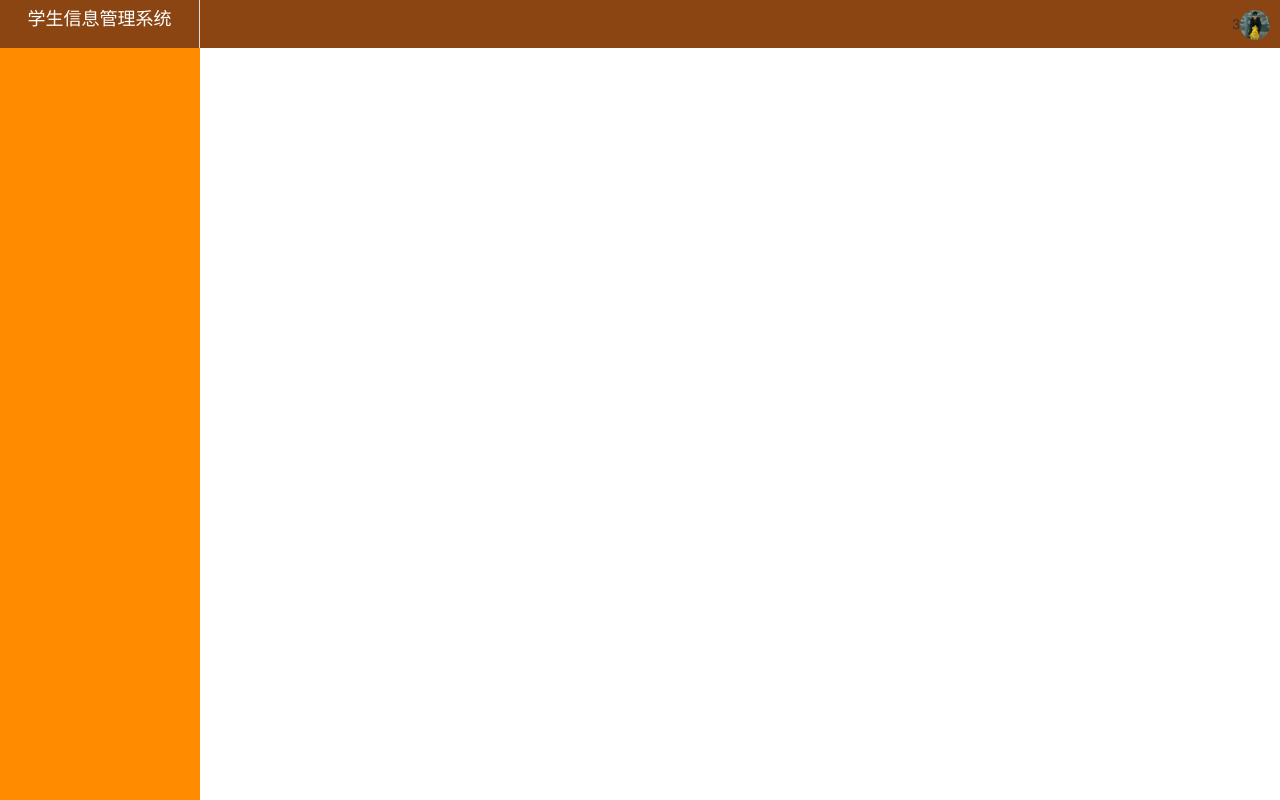
After one commit to ThanlonSmith/stu-django, a Django app: page /layout/ in a window 1280 px wide. The commit adds this page. Run offline with Django 3.2, Linux system fonts and the light colour scheme.

Commit message:
Add Motherboard

```diff
--- a/app01/views.py
+++ b/app01/views.py
@@ -8,11 +8,11 @@ def classes(request):
     :param request:对象相关的数据
     :return:渲染后的模板
     '''
-    # 创建连接
+    ticket = request.COOKIES.get('ticket')
+    if not ticket:
+        return redirect('/login/')
     conn = pymysql.connect(host='127.0.0.1', port=3306, user='root', passwd='123456', db='test')
-    # 创建游标
     cursor = conn.cursor(cursor=pymysql.cursors.DictCursor)
-    # 执行sql语句
     cursor.execute("select id,title from class")
     classes_list = cursor.fetchall()
     cursor.close()
@@ -191,3 +191,24 @@ def add_class_modal(request):
         return HttpResponse('ok')
     else:
         return HttpResponse('班级不能为空！')
+
+
+def layout(request):
+    return render(request, 'layout.html')
+
+
+def login(request):
+    '''
+    登录
+    :param request:
+    :return:
+    '''
+    username = request.POST.get('username')
+    pwd = request.POST.get('pwd')
+    if request.method == 'POST':
+        if username == 'thanlon' and pwd == '123456':
+            obj = redirect('/classes/')
+            # obj.set_cookie('ticket', 'O2UikIFGGvHxcUQD7rIbgxedinIpEoMjStxoO579rgY8NeQM')
+            return obj
+    else:
+        return render(request, 'login.html')
--- a/stu_sys/urls.py
+++ b/stu_sys/urls.py
@@ -27,4 +27,6 @@ urlpatterns = [
     path('edit-student/', views.edit_student),
     path('del-student/', views.del_student),
     path('add-class-modal/', views.add_class_modal),
+    path('layout/', views.layout),
+    path('login/', views.login),
 ]
--- /dev/null
+++ b/templates/layout.html
@@ -0,0 +1,68 @@
+<!doctype html>
+<html lang="en">
+<head>
+    <meta charset="UTF-8">
+    <meta name="viewport"
+          content="width=device-width, user-scalable=no, initial-scale=1.0, maximum-scale=1.0, minimum-scale=1.0">
+    <meta http-equiv="X-UA-Compatible" content="ie=edge">
+    <title>后台管理</title>
+    <link rel="stylesheet"
+          href="https://cdn.jsdelivr.net/npm/bootstrap@3.3.7/dist/css/bootstrap.min.css"
+          integrity="sha384-BVYiiSIFeK1dGmJRAkycuHAHRg32OmUcww7on3RYdg4Va+PmSTsz/K68vbdEjh4u"
+          crossorigin="anonymous">
+    <style>
+        .pg-header {
+            height: 48px;
+            background-color: saddlebrown;
+            line-height: 48px;
+        }
+
+        .pg-menu {
+            width: 200px;
+            position: absolute;
+            top: 48px;
+            left: 0;
+            bottom: 0;
+            background: darkorange;
+        }
+
+        .pg-content {
+            position: absolute;
+            left: 200px;
+            top: 48px;
+            right: 0;
+            bottom: 0;
+            overflow: auto;
+        }
+    </style>
+    {% block css %}{% endblock %}
+</head>
+<body>
+<div class="pg-header">
+    <div style="width: 200px;height:48px;color: white;text-align: center;border-right: 1px solid #dddddd;float: left">
+        <h4>学生信息管理系统</h4>
+    </div>
+    <div style="float: right;margin-right: 10px">
+        <img src="/static/images/thanlon.jpg" style="height: 30px;width: 30px;border-radius: 50%" alt="">
+    </div>
+    <div style="float: right"></div>
+    <div style="float: right">3</div>
+    <div style="clear: both"></div>
+</div>
+<div class="pg-menu"></div>
+<div class="pg-content">
+    {% block content %}
+
+    {% endblock %}
+</div>
+</body>
+<script
+        src="https://code.jquery.com/jquery-3.4.1.js"
+        integrity="sha256-WpOohJOqMqqyKL9FccASB9O0KwACQJpFTUBLTYOVvVU="
+        crossorigin="anonymous"></script>
+<script
+        src="https://cdn.jsdelivr.net/npm/bootstrap@3.3.7/dist/js/bootstrap.min.js"
+        integrity="sha384-Tc5IQib027qvyjSMfHjOMaLkfuWVxZxUPnCJA7l2mCWNIpG9mGCD8wGNIcPD7Txa"
+        crossorigin="anonymous"></script>
+{% block js %}{% endblock %}
+</html>
```
Also changed, not shown: templates/classes.html (+36 -32 lines), templates/login.html (added, +38 -0 lines), static/images/thanlon.jpg (added).
